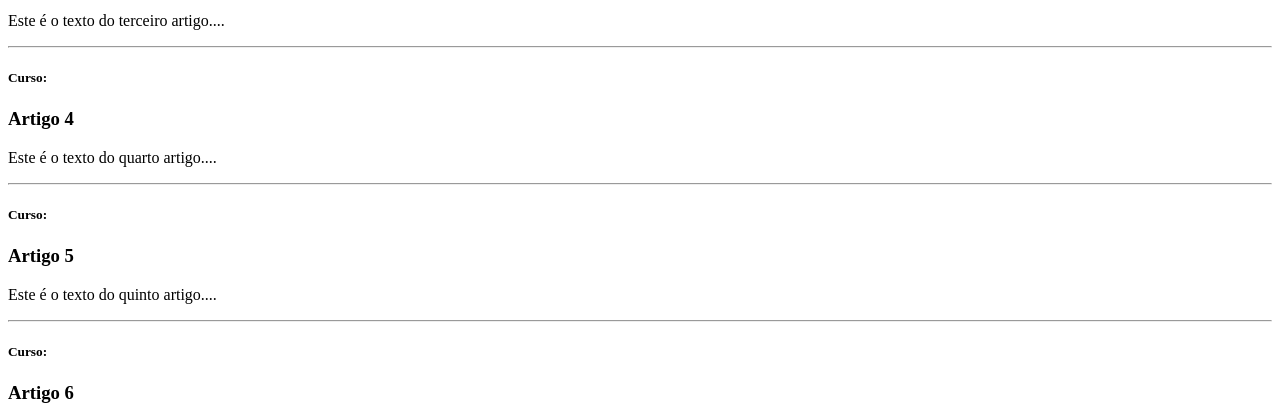
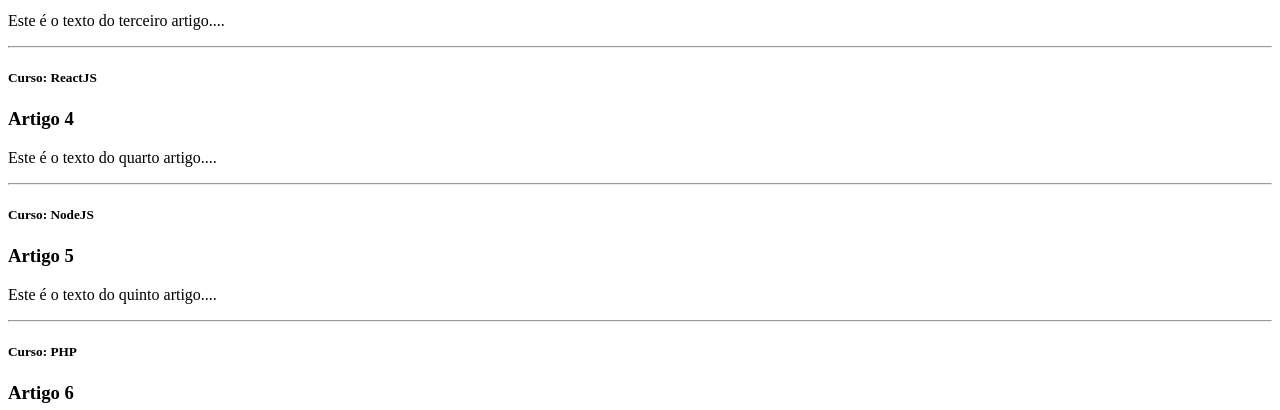
Before and after one commit to LucasMendesz/meu-app, a React (Create React App) app: page / in a window 1280 px wide. Shown: the part 636-1046 px from the top of the page. Built offline with nearby package versions, Linux system fonts and the light colour scheme.

Commit message:
Usando destructuring

```diff
--- a/src/Components/Artigo.jsx
+++ b/src/Components/Artigo.jsx
@@ -1,11 +1,12 @@
-const Artigo = (props) => {
+/* Acesso às props usando destructuring de objeto */
+const Artigo = ({ children, titulo, subtitulo, cursos }) => {
   return (
     <article>
       <hr />
-      <h5>Curso: {props.cursos}</h5>
-      <h4> {props.subtitulo}</h4>
-      <h3> {props.titulo}</h3>
-      <p>{props.children}</p>
+      <h5>Curso: {cursos} </h5>
+      <h4> {subtitulo} </h4>
+      <h3> {titulo} </h3>
+      <p> {children} </p>
     </article>
   );
 };
--- a/src/Components/layout/Conteudo.jsx
+++ b/src/Components/layout/Conteudo.jsx
@@ -1,6 +1,6 @@
 import Artigo from "../Artigo";
 const Conteudo = () => {
-  const cursos = ["HTML", "CSS3", "JavaScript"];
+  const cursos = ["HTML", "CSS3", "JavaScript", "ReactJS", "NodeJS", "PHP"];
 
   return (
     <main>
@@ -34,9 +34,15 @@ const Conteudo = () => {
           Este é o texto do terceiro artigo....
         </Artigo>
 
-        <Artigo titulo="Artigo 4">Este é o texto do quarto artigo....</Artigo>
-        <Artigo titulo="Artigo 5">Este é o texto do quinto artigo....</Artigo>
-        <Artigo titulo="Artigo 6">Este é o texto do sexto artigo....</Artigo>
+        <Artigo titulo="Artigo 4" cursos={cursos[3]}>
+          Este é o texto do quarto artigo....
+        </Artigo>
+        <Artigo titulo="Artigo 5" cursos={cursos[4]}>
+          Este é o texto do quinto artigo....
+        </Artigo>
+        <Artigo titulo="Artigo 6" cursos={cursos[5]}>
+          Este é o texto do sexto artigo....
+        </Artigo>
       </section>
     </main>
   );
```
